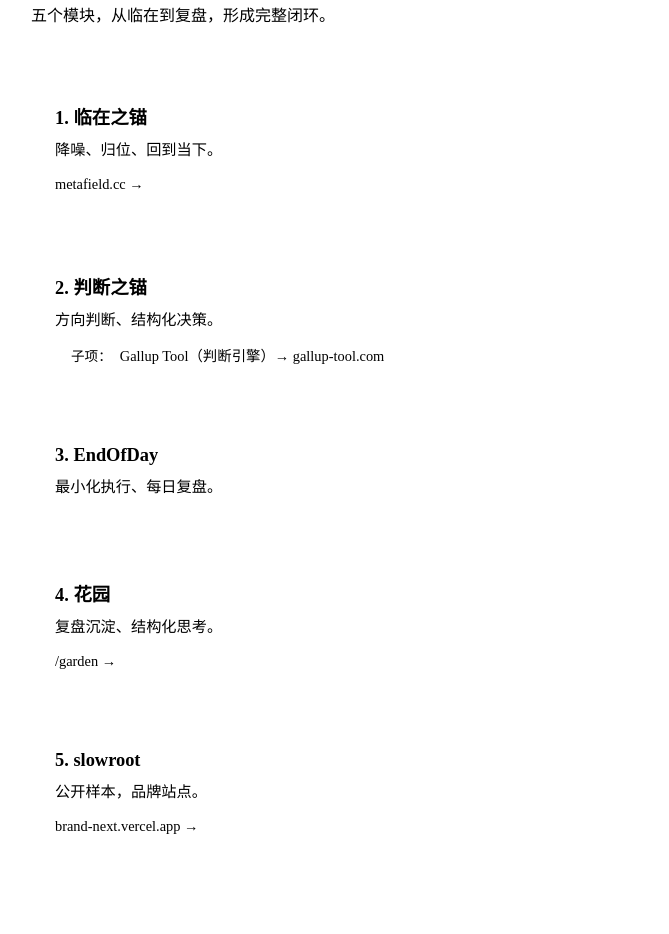
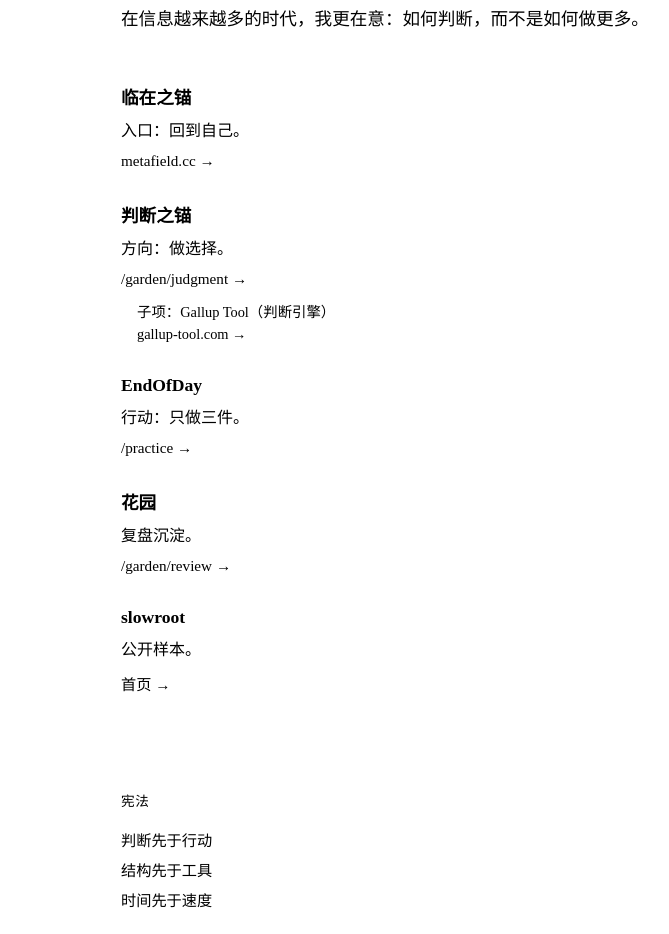
Before and after one commit to caisuqing666/brand-next, a Next.js app: page /about/system in a window 1280 px wide. Shown: the part 240-1174 px from the top of the page, without its empty margins (191-860 px from the left). Built offline with nearby package versions, Linux system fonts and the light colour scheme.

Commit message:
fix: /about/system 按规格重做（第一屏标题+五模块串联+gallup-tool子项）

```diff
--- a/app/about/system/page.tsx
+++ b/app/about/system/page.tsx
@@ -16,171 +16,162 @@
         </div>
       </nav>
 
-      {/* 第一屏：系统地图核心信息 */}
-      <div style={{
+      <main style={{
         paddingTop: '8rem',
-        paddingBottom: '3rem',
+        paddingBottom: '4rem',
         paddingLeft: '2rem',
         paddingRight: '2rem',
-        maxWidth: '900px',
+        maxWidth: '720px',
         margin: '0 auto'
       }}>
+        {/* 第一屏：标题 + 引导句 */}
         <h1 style={{
-          fontSize: '2rem',
+          fontSize: '1.75rem',
           fontWeight: 600,
           color: 'var(--structure)',
-          marginBottom: '1.5rem'
+          lineHeight: 1.5,
+          marginBottom: '2rem'
         }}>
-          系统地图
+          这不是一组工具。<br />
+          这是我的判断系统。
         </h1>
+
         <p style={{
-          fontSize: '1.25rem',
+          fontSize: '1.1rem',
           color: 'var(--structure-soft)',
-          lineHeight: 1.8,
-          marginBottom: '0.5rem'
-        }}>
-          这不是一组工具。这是我的判断系统。
-        </p>
-        <p style={{
-          fontSize: '1rem',
-          color: 'var(--structure-muted)',
           lineHeight: 1.8,
           marginBottom: '3rem'
         }}>
-          五个模块，从临在到复盘，形成完整闭环。
+          在信息越来越多的时代，我更在意：如何判断，而不是如何做更多。
         </p>
 
         {/* 五模块串联 */}
-        <div style={{
-          display: 'grid',
-          gap: '2rem',
-          marginTop: '2rem'
-        }}>
+        <div style={{ display: 'flex', flexDirection: 'column', gap: '2rem' }}>
           {/* 1. 临在之锚 */}
-          <div style={{
-            padding: '1.5rem',
-            borderLeft: '3px solid var(--accent-on-light)',
-            paddingLeft: '1.5rem'
-          }}>
-            <h2 style={{ fontSize: '1.15rem', marginBottom: '0.5rem', color: 'var(--structure)', fontWeight: 600 }}>
-              1. 临在之锚
+          <section>
+            <h2 style={{ fontSize: '1.1rem', fontWeight: 600, color: 'var(--structure)', marginBottom: '0.5rem' }}>
+              临在之锚
             </h2>
-            <p style={{ color: 'var(--structure-soft)', lineHeight: 1.7, marginBottom: '0.75rem', fontSize: '0.95rem' }}>
-              降噪、归位、回到当下。
+            <p style={{ color: 'var(--structure-soft)', lineHeight: 1.7, marginBottom: '0.5rem' }}>
+              入口：回到自己。
             </p>
             <a href="https://metafield.cc" target="_blank" rel="noopener noreferrer" style={{
               color: 'var(--accent-on-light)',
               textDecoration: 'none',
-              fontSize: '0.9rem'
+              fontSize: '0.95rem'
             }}>
               metafield.cc →
             </a>
-          </div>
+          </section>
 
           {/* 2. 判断之锚 */}
-          <div style={{
-            padding: '1.5rem',
-            borderLeft: '3px solid var(--accent-on-light)',
-            paddingLeft: '1.5rem'
-          }}>
-            <h2 style={{ fontSize: '1.15rem', marginBottom: '0.5rem', color: 'var(--structure)', fontWeight: 600 }}>
-              2. 判断之锚
+          <section>
+            <h2 style={{ fontSize: '1.1rem', fontWeight: 600, color: 'var(--structure)', marginBottom: '0.5rem' }}>
+              判断之锚
             </h2>
-            <p style={{ color: 'var(--structure-soft)', lineHeight: 1.7, marginBottom: '0.75rem', fontSize: '0.95rem' }}>
-              方向判断、结构化决策。
+            <p style={{ color: 'var(--structure-soft)', lineHeight: 1.7, marginBottom: '0.5rem' }}>
+              方向：做选择。
             </p>
-            <div style={{ marginTop: '0.5rem', paddingLeft: '1rem' }}>
-              <span style={{ color: 'var(--structure-muted)', fontSize: '0.85rem' }}>子项：</span>
+            <Link href="/garden/judgment" style={{
+              color: 'var(--accent-on-light)',
+              textDecoration: 'none',
+              fontSize: '0.95rem'
+            }}>
+              /garden/judgment →
+            </Link>
+            {/* 子项：Gallup Tool */}
+            <div style={{ marginTop: '0.75rem', paddingLeft: '1rem', borderLeft: '2px solid var(--border)' }}>
+              <p style={{ color: 'var(--structure-muted)', fontSize: '0.9rem', marginBottom: '0.25rem' }}>
+                子项：Gallup Tool（判断引擎）
+              </p>
               <a href="https://gallup-tool.com" target="_blank" rel="noopener noreferrer" style={{
                 color: 'var(--accent-on-light)',
                 textDecoration: 'none',
-                fontSize: '0.9rem',
-                marginLeft: '0.5rem'
+                fontSize: '0.9rem'
               }}>
-                Gallup Tool（判断引擎）→ gallup-tool.com
+                gallup-tool.com →
               </a>
             </div>
-          </div>
+          </section>
 
           {/* 3. EndOfDay */}
-          <div style={{
-            padding: '1.5rem',
-            borderLeft: '3px solid var(--accent-on-light)',
-            paddingLeft: '1.5rem'
-          }}>
-            <h2 style={{ fontSize: '1.15rem', marginBottom: '0.5rem', color: 'var(--structure)', fontWeight: 600 }}>
-              3. EndOfDay
+          <section>
+            <h2 style={{ fontSize: '1.1rem', fontWeight: 600, color: 'var(--structure)', marginBottom: '0.5rem' }}>
+              EndOfDay
             </h2>
-            <p style={{ color: 'var(--structure-soft)', lineHeight: 1.7, fontSize: '0.95rem' }}>
-              最小化执行、每日复盘。
+            <p style={{ color: 'var(--structure-soft)', lineHeight: 1.7, marginBottom: '0.5rem' }}>
+              行动：只做三件。
             </p>
-          </div>
+            <Link href="/practice" style={{
+              color: 'var(--accent-on-light)',
+              textDecoration: 'none',
+              fontSize: '0.95rem'
+            }}>
+              /practice →
+            </Link>
+          </section>
 
           {/* 4. 花园 */}
-          <div style={{
-            padding: '1.5rem',
-            borderLeft: '3px solid var(--accent-on-light)',
-            paddingLeft: '1.5rem'
-          }}>
-            <h2 style={{ fontSize: '1.15rem', marginBottom: '0.5rem', color: 'var(--structure)', fontWeight: 600 }}>
-              4. 花园
+          <section>
+            <h2 style={{ fontSize: '1.1rem', fontWeight: 600, color: 'var(--structure)', marginBottom: '0.5rem' }}>
+              花园
             </h2>
-            <p style={{ color: 'var(--structure-soft)', lineHeight: 1.7, marginBottom: '0.75rem', fontSize: '0.95rem' }}>
-              复盘沉淀、结构化思考。
+            <p style={{ color: 'var(--structure-soft)', lineHeight: 1.7, marginBottom: '0.5rem' }}>
+              复盘沉淀。
             </p>
-            <Link href="/garden" style={{
+            <Link href="/garden/review" style={{
               color: 'var(--accent-on-light)',
               textDecoration: 'none',
-              fontSize: '0.9rem'
+              fontSize: '0.95rem'
             }}>
-              /garden →
+              /garden/review →
             </Link>
-          </div>
+          </section>
 
           {/* 5. slowroot */}
-          <div style={{
-            padding: '1.5rem',
-            borderLeft: '3px solid var(--accent-on-light)',
-            paddingLeft: '1.5rem'
-          }}>
-            <h2 style={{ fontSize: '1.15rem', marginBottom: '0.5rem', color: 'var(--structure)', fontWeight: 600 }}>
-              5. slowroot
+          <section>
+            <h2 style={{ fontSize: '1.1rem', fontWeight: 600, color: 'var(--structure)', marginBottom: '0.5rem' }}>
+              slowroot
             </h2>
-            <p style={{ color: 'var(--structure-soft)', lineHeight: 1.7, marginBottom: '0.75rem', fontSize: '0.95rem' }}>
-              公开样本，品牌站点。
+            <p style={{ color: 'var(--structure-soft)', lineHeight: 1.7, marginBottom: '0.5rem' }}>
+              公开样本。
             </p>
-            <a href="https://brand-next.vercel.app" target="_blank" rel="noopener noreferrer" style={{
+            <Link href="/" style={{
               color: 'var(--accent-on-light)',
               textDecoration: 'none',
-              fontSize: '0.9rem'
+              fontSize: '0.95rem'
             }}>
-              brand-next.vercel.app →
-            </a>
-          </div>
+              首页 →
+            </Link>
+          </section>
         </div>
 
-        {/* 宪法 */}
+        {/* 宪法（末尾） */}
         <div style={{
-          marginTop: '3rem',
-          padding: '1.5rem',
-          background: 'var(--card-bg)',
-          border: '1px solid var(--border)',
-          borderRadius: '12px'
+          marginTop: '4rem',
+          paddingTop: '2rem',
+          borderTop: '1px solid var(--border)'
         }}>
-          <h3 style={{ fontSize: '0.95rem', marginBottom: '1rem', color: 'var(--structure-muted)', fontWeight: 500, letterSpacing: '0.05em' }}>
+          <p style={{ color: 'var(--structure-muted)', fontSize: '0.85rem', marginBottom: '1rem', letterSpacing: '0.05em' }}>
             宪法
-          </h3>
-          <div style={{ color: 'var(--structure-soft)', lineHeight: 2, fontSize: '0.95rem' }}>
-            <p>判断优先于行动</p>
-            <p>结构优先于工具</p>
-            <p>时间优先于速度</p>
-          </div>
+          </p>
+          <ul style={{
+            color: 'var(--structure-soft)',
+            lineHeight: 2,
+            fontSize: '0.95rem',
+            listStyle: 'none',
+            padding: 0
+          }}>
+            <li>判断先于行动</li>
+            <li>结构先于工具</li>
+            <li>时间先于速度</li>
+          </ul>
         </div>
-      </div>
+      </main>
 
       <footer className="footer">
         <p className="footer-text">
-          判断优先于行动。结构优先于工具。时间优先于速度。
+          判断先于行动。结构先于工具。时间先于速度。
         </p>
       </footer>
     </div>
```
